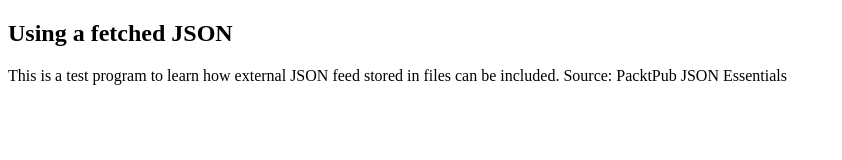
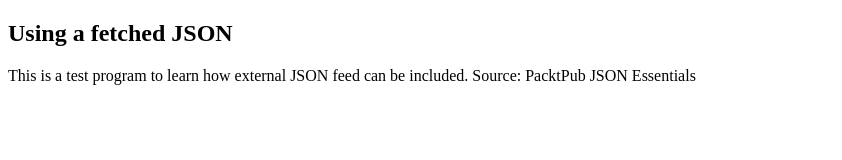
Before and after one commit to BeduTeam8/Recepini-V1, a plain HTML site: page BrainStormings/APIfetchAnalisis2code/APIprecode/data.html in a window 1280 px wide. Shown: the whole page, without its empty margins (0-842 px from the left). Drawn offline with Linux system fonts and the light colour scheme; no server answers.

Commit message:
Se cambia data_json.html por data.html aqui se estan haciendo pruebas de como desplegar registros en html. El codigo esta muy sucio en el js

```diff
--- a/BrainStormings/APIfetchAnalisis2code/APIprecode/data_json_feed.html
+++ b/BrainStormings/APIfetchAnalisis2code/APIprecode/data.html
@@ -8,8 +8,8 @@
   <body>
     <h2>Using a fetched JSON</h2>
     <p>
-      This is a test program to learn how external JSON feed stored in files can
-      be included. Source: PacktPub JSON Essentials
+      This is a test program to learn how external JSON feed can be included.
+      Source: PacktPub JSON Essentials
     </p>
     <div id="json"></div>
   </body>
```
Also changed, not shown: BrainStormings/APIfetchAnalisis2code/README.md.
